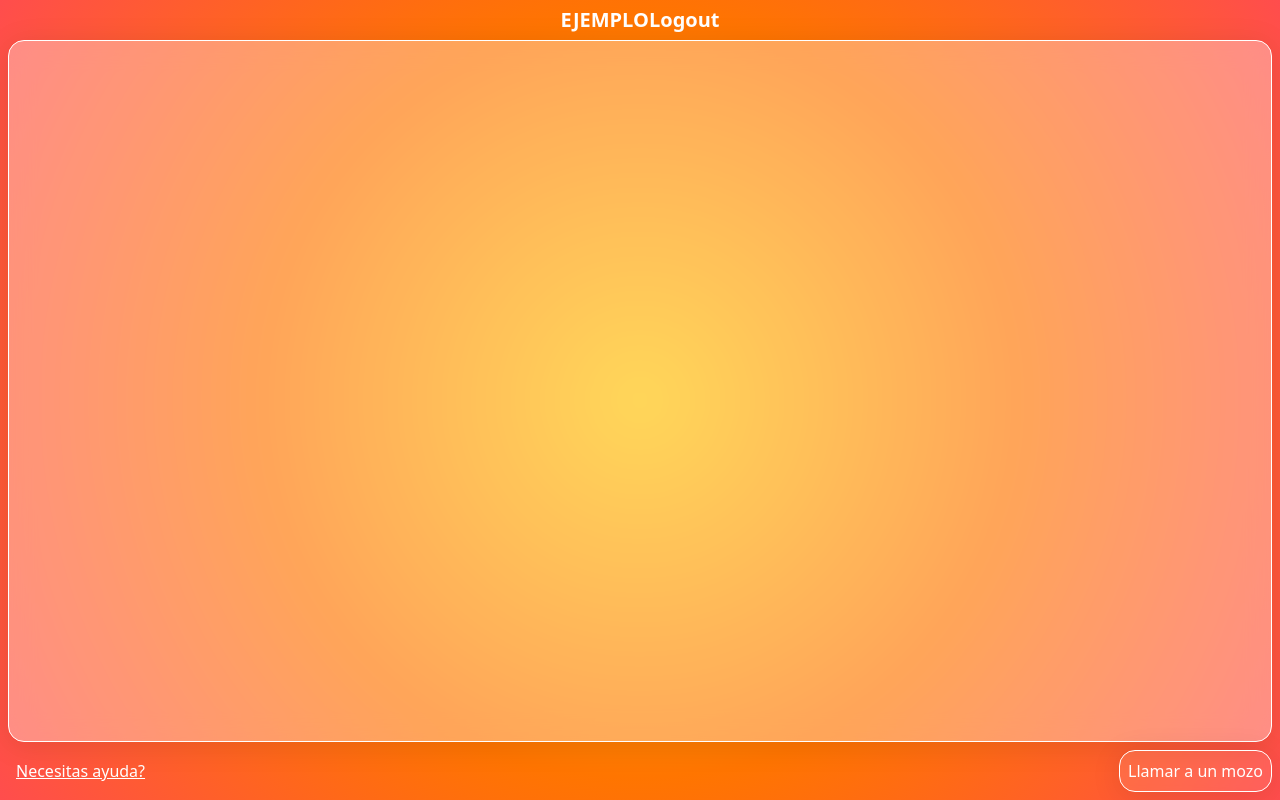
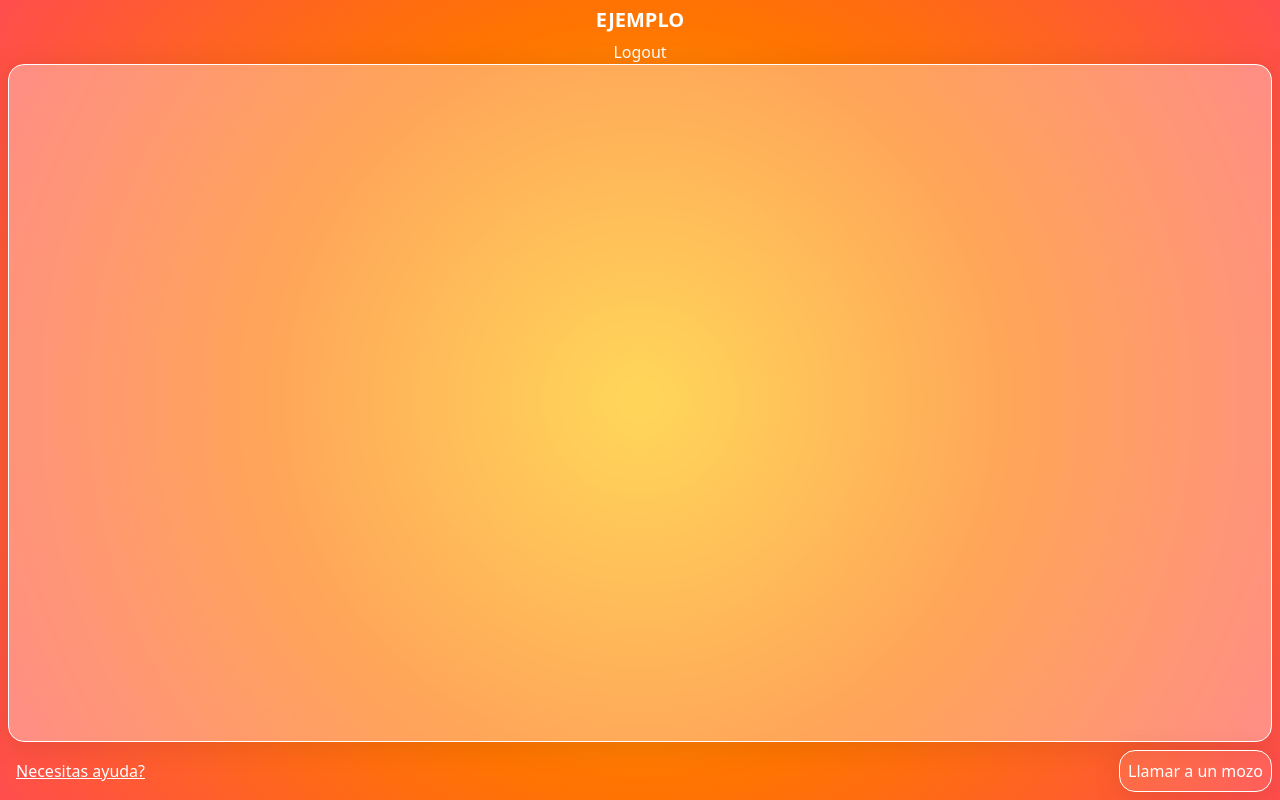
Before and after one commit to 3-TIC-ORT/proyecto-3-pedilo, a Next.js app: page / in a window 1280 px wide. Built offline with nearby package versions, Linux system fonts and the light colour scheme.

Commit message:
mover logout button

```diff
--- a/app/layout.tsx
+++ b/app/layout.tsx
@@ -16,7 +16,7 @@ export default function RootLayout({
   return (
     <html lang="en">
       <body>
-        <div className="header">{restaurantName} <LogoutButton /></div>
+        <div className="header">{restaurantName} </div><LogoutButton />
         {children}
         <div className="footer">
           <div className="help">Necesitas ayuda?</div>
```
